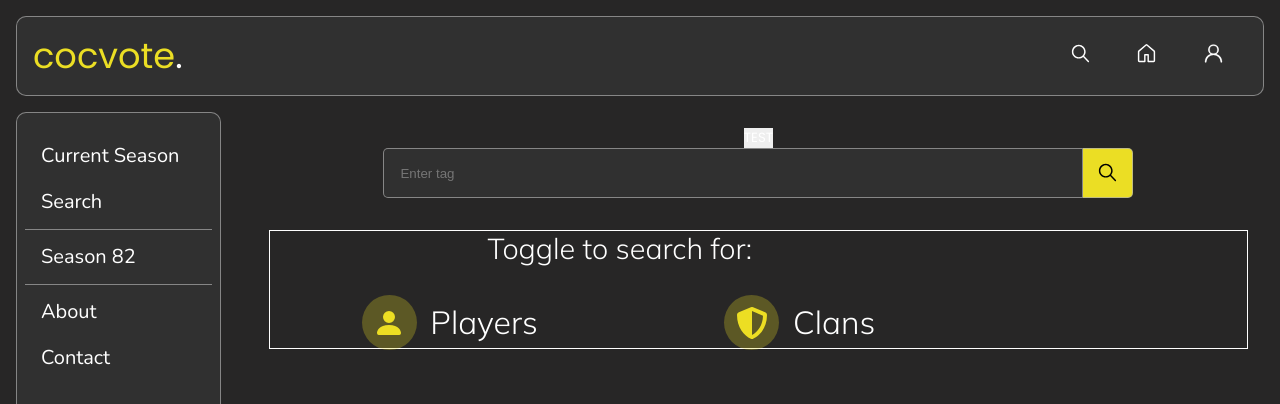
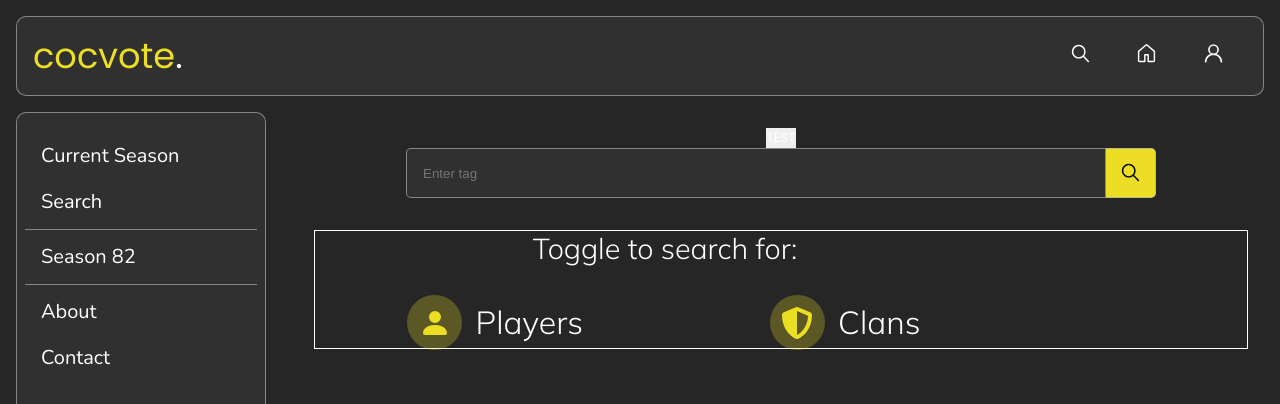
Before and after one commit to josedrios/clashvote, a React (Vite) app: page / in a window 1280 px wide. Shown: the top 404 px of the page. Built offline with nearby package versions, Linux system fonts and the light colour scheme; a web font is replaced by a local one.

Commit message:
Fully fixed sidebar resizing bug, also improved sidebar toggle (now toggles when it comes to clicking on navbar)

```diff
--- a/src/Components/layout/Navbar.jsx
+++ b/src/Components/layout/Navbar.jsx
@@ -6,7 +6,7 @@ import { HiBars2 } from "react-icons/hi2";
 
 function Navbar({isSideBarOpen, toggleSideBar, changeMainView}) {
   return (
-    <nav id = 'main-navbar'>
+    <nav id = 'main-navbar' onClick={toggleSideBar}>
         <button onClick={toggleSideBar} id='bars-icon-button' aria-expanded={isSideBarOpen} aria-controls='#main-sidebar'>
           <svg id='bars-icon' viewBox='0 0 100 100' width={40} height={40}>
             <rect id='top-bar' className='bars' width={70} height={10} x={10} y={27} rx={5}></rect>
--- a/src/styles/layouts/_app.scss
+++ b/src/styles/layouts/_app.scss
@@ -47,7 +47,7 @@
 #main-body {
     margin: 0 auto 0 auto;
     max-width: 1600px;
-    width: 100%;
+    width: calc(100% - 250px - 5rem);
     padding: $spacing-large;
     flex-grow: 1;
     overflow: auto;
```
